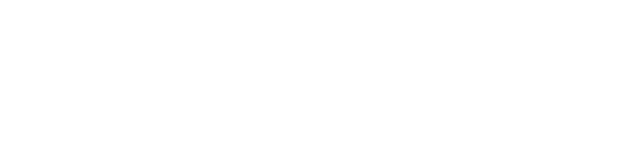
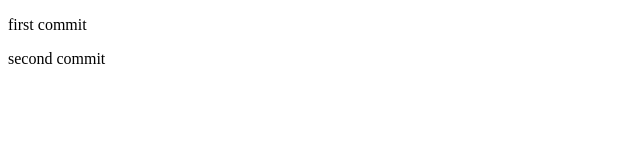
Before and after one commit to fedesignbuddy/sample, a plain HTML site: page index.html in a window 1280 px wide. Shown: the whole page, without its empty margins (0-640 px from the left). Drawn offline with Linux system fonts and the light colour scheme.

Commit message:
second commit

```diff
--- a/index.html
+++ b/index.html
@@ -7,6 +7,7 @@
     <title>Document</title>
 </head>
 <body>
-
+    <p>first commit</p>
+    <p>second commit</p>
 </body>
 </html>
```
